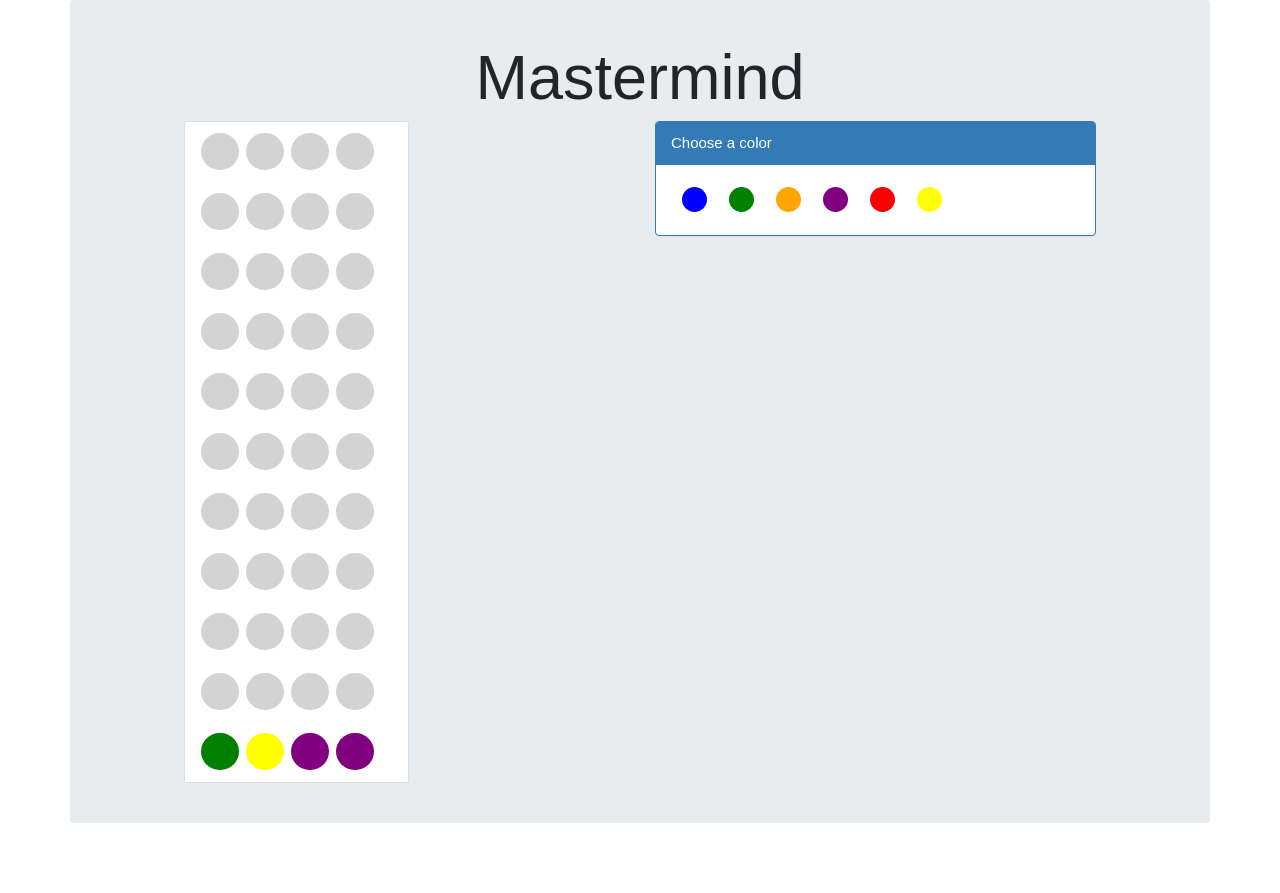
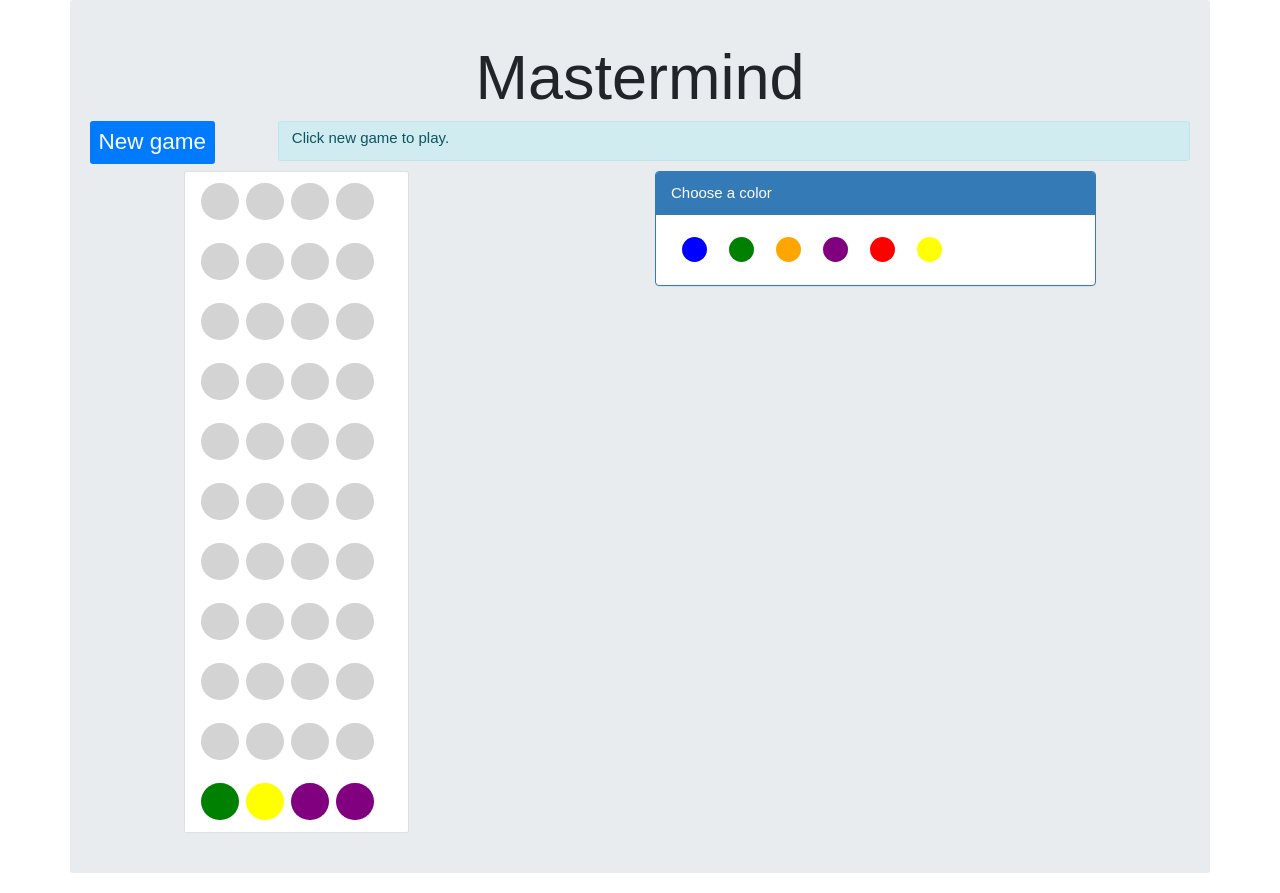
Before and after one commit to dominique-vassard/from-pseudo-functional-to-pure-functional, a React (Create React App) app in the folder react/mastermind/: page / in a window 1280 px wide. Before the commit the page ends 843 px from the top, so only its background shows below. Built offline with nearby package versions, Linux system fonts and the light colour scheme.

Commit message:
React Mastermind: Game win / lose ok

```diff
--- /dev/null
+++ b/react/mastermind/src/ControlPanel.js
@@ -0,0 +1,61 @@
+import React from "react"
+import { Col, Button, Alert, Row } from "react-bootstrap"
+
+
+const get_message = function (game_state) {
+    let message
+
+    switch (game_state) {
+        case 1:
+            message = "Click new game to play."
+            break;
+        case 2:
+            message = "Try to break the code."
+            break;
+        case 3:
+            message = "You LOST!"
+            break;
+        case 4:
+            message = "You WON!"
+            break;
+    }
+
+    return message
+}
+
+const get_style = function (game_state) {
+    let style
+
+    switch (game_state) {
+        case 1:
+            style = "info"
+            break;
+        case 2:
+            style = "warning"
+            break;
+        case 3:
+            style = "danger"
+            break;
+        case 4:
+            style = "success"
+            break;
+    }
+
+    return style
+}
+
+const ControlPanel = (props) =>
+    <Row>
+        <Col md={1}>
+            <Button bsStyle="primary" className="new-game-btn" onClick={props.newGame}>New game</Button>
+        </Col>
+        <Col md={1} />
+        <Col md={10}>
+            <Alert bsStyle={get_style(props.gameState)}>
+                <h4>{get_message(props.gameState)}</h4>
+            </Alert>
+
+        </Col>
+    </Row>
+
+export default ControlPanel
--- a/react/mastermind/src/Mastermind.js
+++ b/react/mastermind/src/Mastermind.js
@@ -2,8 +2,13 @@
 import Board from "./Board"
 import { Grid, Col, Row, Panel } from "react-bootstrap"
 import ColorButton from "./ColorButton"
+import ControlPanel from "./ControlPanel";
 
 const AVAILABLE_COLORS = ["blue", "green", "orange", "purple", "red", "yellow"]
+const START = 1
+const TRY = 2
+const LOST = 3
+const WIN = 4
 
 class Mastermind extends React.Component {
     constructor(props) {
@@ -17,7 +22,7 @@
             "codeToBreak": this.init_code_to_break(nbMaxTries),
             "currentTryIndex": 0,
             "currentColorChoice": 0,
-            "gameIsOver": false
+            "gameState": START
         }
     }
 
@@ -34,31 +39,65 @@
         return Array(nbMaxTries).fill(null).map(_unused => ["grey", "grey", "grey", "grey"])
     }
 
+    new_game() {
+        this.setState({
+            "breakerTries": this.init_breaker_tries(this.state.nbMaxTries),
+            "codeToBreak": this.init_code_to_break(this.state.nbMaxTries),
+            "currentTryIndex": 0,
+            "currentColorChoice": 0,
+            "gameState": TRY
+        })
+    }
+
+    check_try(try_num) {
+        const to_check = this.state.breakerTries[try_num]
+        let is_valid = false
+        let nb_valid = 0
+
+        for (let i = 0; i < 4; i++) {
+            if (to_check[i] === this.state.codeToBreak[i]) {
+                nb_valid++
+            }
+        }
+
+        if (nb_valid === 4) {
+            is_valid = true
+            this.setState({
+                "gameState": WIN
+            })
+        }
+
+        return is_valid
+    }
+
     choose_color(color) {
-        if (this.state.gameIsOver) {
+        if (this.state.gameState !== TRY) {
             return false
         }
         let breakerTries = this.state.breakerTries
         let currentTryIndex = this.state.currentTryIndex
         let currentColorChoice = this.state.currentColorChoice
-        let gameIsOver = this.state.gameIsOver
+        let gameState = this.state.gameState
 
         breakerTries[this.state.currentTryIndex][this.state.currentColorChoice] = color
         currentColorChoice++
         if (currentColorChoice === 4) {
+            if (this.check_try(currentTryIndex)) {
+                return true
+            }
             currentColorChoice = 0
             currentTryIndex++
         }
 
         if (currentTryIndex === (this.state.nbMaxTries)) {
-            gameIsOver = true
+            gameState = LOST
         }
 
         this.setState({
             "breakerTries": breakerTries,
             "currentColorChoice": currentColorChoice,
             "currentTryIndex": currentTryIndex,
-            "gameIsOver": gameIsOver
+            "gameState": gameState
         })
     }
 
@@ -70,6 +109,7 @@
                         <h1 className="text-center">Mastermind</h1>
                     </Col>
                 </Row>
+                <ControlPanel gameState={this.state.gameState} newGame={() => this.new_game()} />
                 <Row>
                     <Col md={1} />
                     <Col md={4}>
--- a/react/mastermind/src/index.css
+++ b/react/mastermind/src/index.css
@@ -7,6 +7,10 @@
 
 .board {
     width: 15em;
+}
+
+.new-game-btn {
+    font-size: 1.5em;
 }
 
 .codepeg-red {
```
